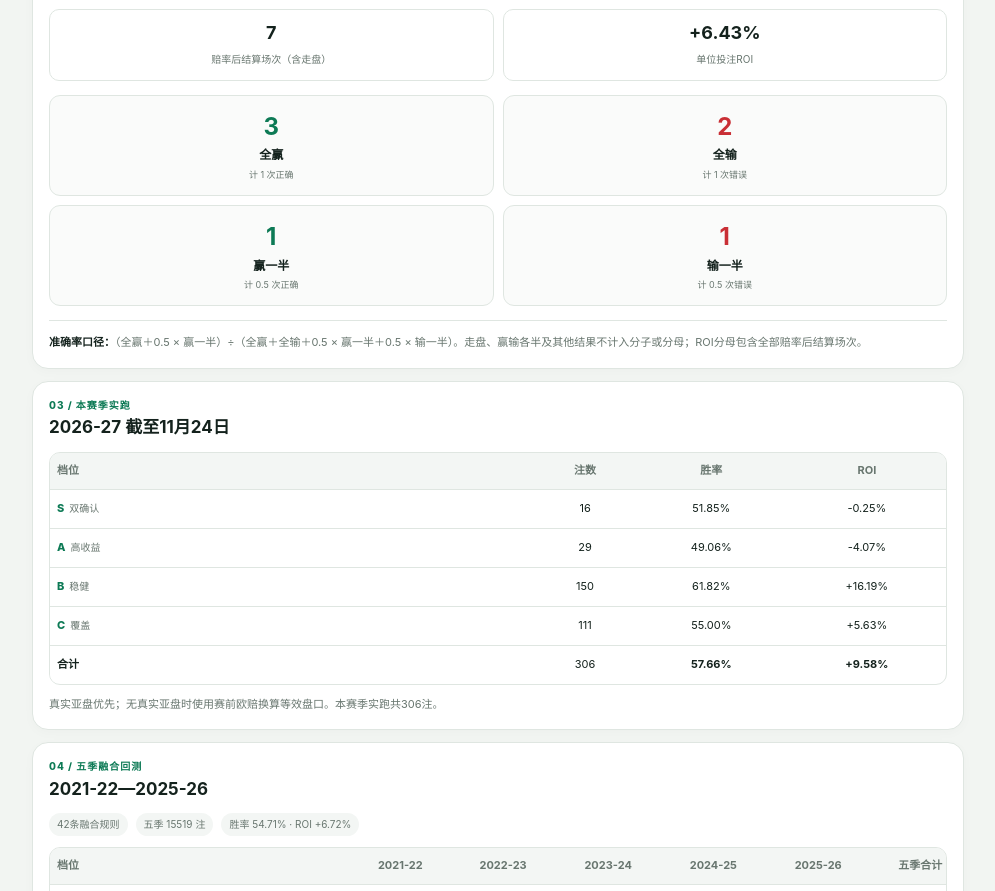
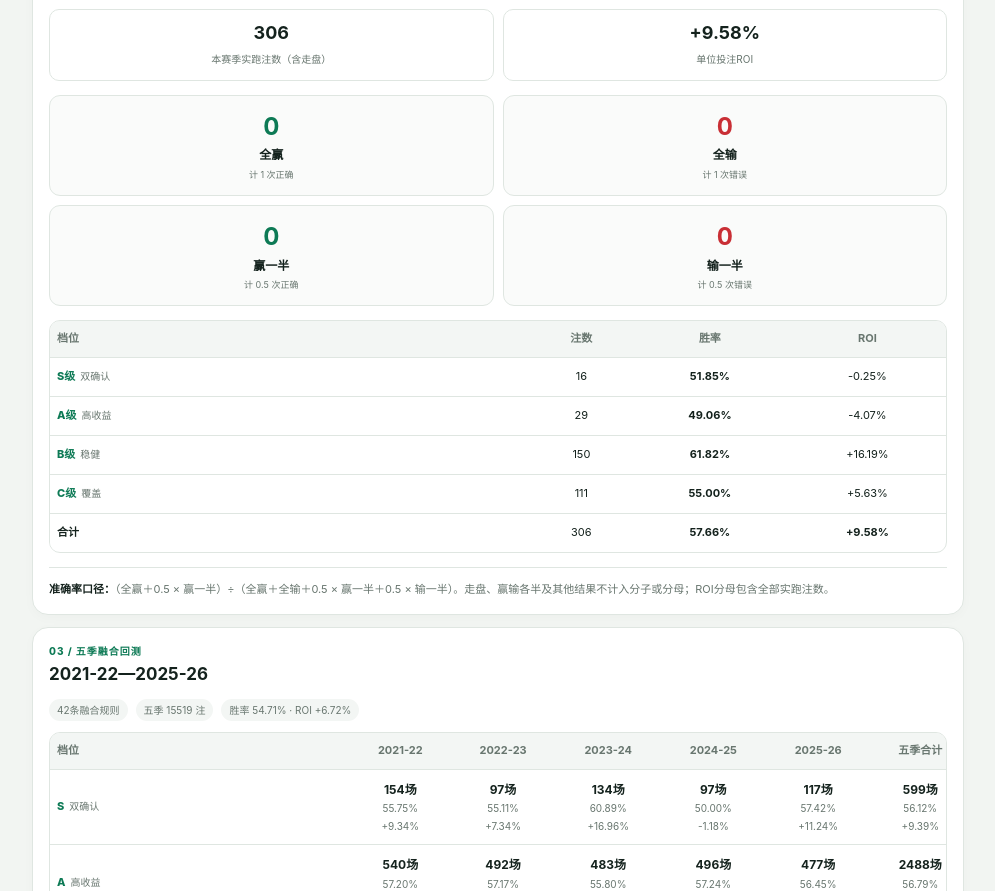
Before and after one commit to shanyan0820/poisson-football, a plain HTML site: page predictions.html in a window 1280 px wide. Shown: the part 509-1400 px from the top of the page, without its empty margins (142-1137 px from the left). Drawn offline with Linux system fonts and the light colour scheme.

Commit message:
Merge current season results into grade accuracy

```diff
--- a/predictions.html
+++ b/predictions.html
@@ -16,23 +16,23 @@
 </style>
 </head>
 <body>
-<header class="hero"><div class="hero-inner"><div class="brand"><h1>Market Signal Model</h1><span class="live">S/A/B/C 分档统计</span></div><p>正式赛前样本与历史回测分开呈现；所有信号按真实赛前赔率结算。</p><div class="hero-meta"><span class="updated" id="updated">正在检查数据版本…</span><span class="nav-links"><a class="nav" href="index.html">今日比赛 →</a></span></div></div></header>
+<header class="hero"><div class="hero-inner"><div class="brand"><h1>Market Signal Model</h1><span class="live">S/A/B/C 分档统计</span></div><p>本赛季实跑与五季历史回测分开呈现；所有信号按真实赛前赔率结算。</p><div class="hero-meta"><span class="updated" id="updated">正在检查数据版本…</span><span class="nav-links"><a class="nav" href="index.html">今日比赛 →</a></span></div></div></header>
 <main class="wrap">
 <section class="card setup">
-  <div class="step">01 / 正式赛前样本</div><h2 class="section-title">选择联赛与统计档位</h2>
+  <div class="step">01 / 本赛季实跑</div><h2 class="section-title" id="current-title">2026-27 · 选择联赛与统计档位</h2>
   <div class="controls">
     <div class="field"><label for="league">联赛范围</label><select id="league"><option value="ALL">全部联赛</option></select></div>
     <div class="field"><label for="model">统计档位</label><select id="model"><option value="ALL">全部档位</option><option value="S">S级</option><option value="A">A级</option><option value="B">B级</option><option value="C">C级</option></select></div>
   </div>
-  <p class="hint">这里只累计网站上已经赛前冻结并完成结算的正式样本；历史回看数据不混入。A/B/C 为综合信号分级，不展示具体参数。</p>
+  <p class="hint" id="current-hint">真实亚盘优先；无真实亚盘时使用赛前欧赔换算等效盘口。按联赛或档位筛选后，下方成绩同步变化。</p>
   <div class="error" id="error"></div>
 </section>
-<div class="loading" id="loading">正在读取真实结算与历史回测…</div>
+<div class="loading" id="loading">正在读取本赛季真实结算与历史回测…</div>
 <div id="content" class="hidden">
 <section class="card">
   <div class="step">02 / 分档准确率</div><h2 class="section-title" id="scope-title">全部联赛 · 全部档位</h2>
   <div class="accuracy-box"><strong id="accuracy">—</strong><span>等效正确 ÷ 四类结果的等效有效判定</span></div>
-  <div class="live-metrics"><div class="live-metric"><b id="trigger-count">0</b><span>赔率后结算场次（含走盘）</span></div><div class="live-metric"><b id="roi">—</b><span>单位投注ROI</span></div></div>
+  <div class="live-metrics"><div class="live-metric"><b id="trigger-count">0</b><span>本赛季实跑注数（含走盘）</span></div><div class="live-metric"><b id="roi">—</b><span>单位投注ROI</span></div></div>
   <div class="outcomes">
     <div class="outcome good"><b id="full-win">0</b><span>全赢</span><small>计 1 次正确</small></div>
     <div class="outcome bad"><b id="full-loss">0</b><span>全输</span><small>计 1 次错误</small></div>
@@ -40,10 +40,10 @@
     <div class="outcome bad"><b id="half-loss">0</b><span>输一半</span><small>计 0.5 次错误</small></div>
   </div>
   <div class="empty" id="empty">当前筛选暂无符合口径的已结算样本。</div>
-  <div class="formula"><b>准确率口径：</b>（全赢＋0.5 × 赢一半）÷（全赢＋全输＋0.5 × 赢一半＋0.5 × 输一半）。走盘、赢输各半及其他结果不计入分子或分母；ROI分母包含全部赔率后结算场次。</div>
+  <div class="table-scroll" style="margin-top:14px"><table class="rule-table"><thead><tr><th>档位</th><th>注数</th><th>胜率</th><th>ROI</th></tr></thead><tbody id="rule-rows"></tbody></table></div>
+  <div class="formula"><b>准确率口径：</b>（全赢＋0.5 × 赢一半）÷（全赢＋全输＋0.5 × 赢一半＋0.5 × 输一半）。走盘、赢输各半及其他结果不计入分子或分母；ROI分母包含全部实跑注数。</div>
 </section>
-<section class="card"><div class="step">03 / 本赛季实跑</div><h2 class="section-title">2026-27 截至11月24日</h2><div class="table-scroll"><table class="rule-table"><thead><tr><th>档位</th><th>注数</th><th>胜率</th><th>ROI</th></tr></thead><tbody id="rule-rows"></tbody></table></div><p class="hint">真实亚盘优先；无真实亚盘时使用赛前欧赔换算等效盘口。本赛季实跑共306注。</p></section>
-<section class="card"><div class="step">04 / 五季融合回测</div><h2 class="section-title">2021-22—2025-26</h2><div class="backtest-meta" id="backtest-meta"></div><div class="table-scroll"><table class="rule-table backtest-table"><thead><tr><th>档位</th><th>2021-22</th><th>2022-23</th><th>2023-24</th><th>2024-25</th><th>2025-26</th><th>五季合计</th></tr></thead><tbody id="backtest-rows"></tbody></table></div><p class="hint">每格显示注数、胜率与ROI。十五刻度仅用于五大联赛、德乙和英冠；双确认为S级。</p><div class="warning">历史回测不等于收益保证；本赛季A级和S级样本仍较少。</div></section>
+<section class="card"><div class="step">03 / 五季融合回测</div><h2 class="section-title">2021-22—2025-26</h2><div class="backtest-meta" id="backtest-meta"></div><div class="table-scroll"><table class="rule-table backtest-table"><thead><tr><th>档位</th><th>2021-22</th><th>2022-23</th><th>2023-24</th><th>2024-25</th><th>2025-26</th><th>五季合计</th></tr></thead><tbody id="backtest-rows"></tbody></table></div><p class="hint">每格显示注数、胜率与ROI。十五刻度仅用于五大联赛、德乙和英冠；双确认为S级。</p><div class="warning">历史回测不等于收益保证；本赛季A级和S级样本仍较少。</div></section>
 </div>
 <footer class="footer">老杨足球实验室 · Market Signal Model · 赛前冻结、赛后真实结算</footer>
 </main>
@@ -51,39 +51,38 @@
 const $=id=>document.getElementById(id);let DATA=null,BACKTEST=null;
 const GRADES=['S','A','B','C'];
 const modelNames={ALL:'全部档位',S:'S级',A:'A级',B:'B级',C:'C级'};
-const gradeDescriptions={A:'重点观察',B:'综合信号',C:'综合信号'};
 const esc=v=>String(v??'').replace(/[&<>'"]/g,c=>({'&':'&amp;','<':'&lt;','>':'&gt;',"'":'&#39;','"':'&quot;'}[c]));
 const pct=v=>v==null?'—':(Number(v)*100).toFixed(2)+'%';
 const roi=v=>v==null?'—':(Number(v)>0?'+':'')+(Number(v)*100).toFixed(2)+'%';
 const keys=['full_win','full_loss','half_win','half_loss'];
-function records(){const unique=new Map();[...DATA.history,...DATA.fixtures].forEach(r=>unique.set(r.key,r));return[...unique.values()]}
-function combineSummaries(summaries){
- const combined={n:0,unit_profit:0};keys.forEach(k=>combined[k]=0);
- summaries.filter(Boolean).forEach(summary=>{combined.n+=Number(summary.n)||0;combined.unit_profit+=Number(summary.unit_profit)||0;keys.forEach(k=>combined[k]+=Number(summary[k])||0)});
- const effectiveBase=combined.full_win+combined.full_loss+.5*combined.half_win+.5*combined.half_loss;
- const effectiveWins=combined.full_win+.5*combined.half_win;
- combined.effective_win_rate=effectiveBase>0?effectiveWins/effectiveBase:null;
- combined.roi=combined.n>0?combined.unit_profit/combined.n:null;
- return combined;
+function gradeSummary(grade){
+ const league=$('league').value,current=BACKTEST.grades?.[grade]?.current;
+ return league==='ALL'?current:current?.by_league?.[league];
 }
-function gradeSummary(grade){
- const league=$('league').value,market=DATA.market_tracking?.grades?.[grade];
- return league==='ALL'?market?.overall:market?.by_league?.[league];
+function summaryFor(grade){
+ const league=$('league').value;
+ if(grade!=='ALL')return gradeSummary(grade);
+ return league==='ALL'?BACKTEST.current:BACKTEST.current.by_league[league];
 }
-function summaryFor(grade){return grade==='ALL'?combineSummaries(GRADES.map(gradeSummary)):gradeSummary(grade)}
-function statsFrom(summary){const counts={full_win:0,full_loss:0,half_win:0,half_loss:0};if(summary)keys.forEach(k=>counts[k]=summary[k]||0);const n=Object.values(counts).reduce((a,b)=>a+b,0);return{n,triggers:summary?.n||0,accuracy:summary?.effective_win_rate??null,roi:summary?.roi??null,counts}}
-function netWins(stats){const c=stats.counts;return c.full_win+.5*c.half_win-c.full_loss-.5*c.half_loss}
-const signedNet=v=>(v>0?'+':'')+Number(v.toFixed(1));
+function statsFrom(summary){
+ const counts={full_win:0,full_loss:0,half_win:0,half_loss:0};
+ if(summary)keys.forEach(k=>counts[k]=summary[k]||0);
+ return{triggers:summary?.n||0,accuracy:summary?.effective_win_rate??null,roi:summary?.roi??null,counts};
+}
 function currentStats(){return statsFrom(summaryFor($('model').value))}
 function renderRules(){
  $('rule-rows').innerHTML=GRADES.map(grade=>{
-  const s=statsFrom(summaryFor(grade)),featured=grade==='A',net=netWins(s);
-  return`<tr class="clickable ${featured?'featured-rule':''}" data-grade="${grade}"><td><span class="rule-id">${grade}级</span><span class="rule-name">${gradeDescriptions[grade]}</span></td><td>${s.triggers}</td><td>${s.counts.full_win}</td><td>${s.counts.full_loss}</td><td>${s.counts.half_win}</td><td>${s.counts.half_loss}</td><td><b>${pct(s.accuracy)}</b></td><td>${roi(s.roi)}</td><td><span class="net-value ${net>0?'net-win':net<0?'net-loss':''}">${signedNet(net)}</span></td></tr>`;
- }).join('');
+  const s=statsFrom(gradeSummary(grade)),r=BACKTEST.grades[grade];
+  return`<tr class="clickable" data-grade="${grade}"><td><span class="rule-id">${grade}级</span><span class="rule-name">${r.name}</span></td><td>${s.triggers}</td><td><b>${pct(s.accuracy)}</b></td><td>${roi(s.roi)}</td></tr>`;
+ }).join('')+`<tr><td><b>合计</b></td><td>${currentStats().triggers}</td><td><b>${pct(currentStats().accuracy)}</b></td><td><b>${roi(currentStats().roi)}</b></td></tr>`;
  document.querySelectorAll('[data-grade]').forEach(row=>row.addEventListener('click',()=>{$('model').value=row.dataset.grade;render();window.scrollTo({top:0,behavior:'smooth'})}));
 }
 function backtestCell(summary){return`<td class="season-cell"><b>${summary?.n||0}场</b><span>${pct(summary?.effective_win_rate)}</span><span>${roi(summary?.roi)}</span></td>`}
-function renderBacktest(){if(!BACKTEST)return;$('backtest-meta').innerHTML=`<span>42条融合规则</span><span>五季 ${BACKTEST.overall.n} 注</span><span>胜率 ${pct(BACKTEST.overall.effective_win_rate)} · ROI ${roi(BACKTEST.overall.roi)}</span>`;$('rule-rows').innerHTML=['S','A','B','C'].map(id=>{const r=BACKTEST.grades[id],x=r.current;return `<tr><td><span class="rule-id">${id}</span><span class="rule-name">${r.name}</span></td><td>${x.n}</td><td>${pct(x.effective_win_rate)}</td><td>${roi(x.roi)}</td></tr>`}).join('')+`<tr><td><b>合计</b></td><td>${BACKTEST.current.n}</td><td><b>${pct(BACKTEST.current.effective_win_rate)}</b></td><td><b>${roi(BACKTEST.current.roi)}</b></td></tr>`;$('backtest-rows').innerHTML=['S','A','B','C'].map(id=>`<tr><td><span class="rule-id">${id}</span><span class="rule-name">${BACKTEST.grades[id].name}</span></td>${Object.values(BACKTEST.seasons).map(s=>backtestCell(s.grades[id])).join('')}${backtestCell(BACKTEST.grades[id].overall)}</tr>`).join('')}
+function renderBacktest(){
+ if(!BACKTEST)return;
+ $('backtest-meta').innerHTML=`<span>42条融合规则</span><span>五季 ${BACKTEST.overall.n} 注</span><span>胜率 ${pct(BACKTEST.overall.effective_win_rate)} · ROI ${roi(BACKTEST.overall.roi)}</span>`;
+ $('backtest-rows').innerHTML=GRADES.map(id=>`<tr><td><span class="rule-id">${id}</span><span class="rule-name">${BACKTEST.grades[id].name}</span></td>${Object.values(BACKTEST.seasons).map(s=>backtestCell(s.grades[id])).join('')}${backtestCell(BACKTEST.grades[id].overall)}</tr>`).join('');
+}
 function render(){
  const stats=currentStats(),c=stats.counts;
  $('accuracy').textContent=pct(stats.accuracy);$('trigger-count').textContent=stats.triggers;$('roi').textContent=roi(stats.roi);keys.forEach(key=>$(key.replaceAll('_','-')).textContent=c[key]);
@@ -94,8 +93,10 @@ async function init(){try{
  const [response,backtestResponse]=await Promise.all([fetch(`data/public_predictions.json?v=${Date.now()}`,{cache:'no-store'}),fetch(`data/fusion_report.json?v=${Date.now()}`,{cache:'no-store'})]);
  if(!response.ok)throw new Error(`赛前数据 HTTP ${response.status}`);if(!backtestResponse.ok)throw new Error(`回测数据 HTTP ${backtestResponse.status}`);
  DATA=await response.json();BACKTEST=await backtestResponse.json();
- const names={};if(DATA.stat_leagues)DATA.stat_leagues.forEach(r=>names[r.league_id]=r.league_name);else records().forEach(r=>names[r.league_id]=r.league_name);const ids=Object.keys(names).sort((a,b)=>names[a].localeCompare(names[b],'zh-CN'));
+ const names=BACKTEST.current.league_names||{},ids=Object.keys(names).sort((a,b)=>names[a].localeCompare(names[b],'zh-CN'));
  $('league').innerHTML='<option value="ALL">全部联赛</option>'+ids.map(id=>`<option value="${esc(id)}">${esc(names[id])}</option>`).join('');
+ $('current-title').textContent=`2026-27 · 截至${BACKTEST.cutoff}`;
+ $('current-hint').textContent=`真实亚盘优先；无真实亚盘时使用赛前欧赔换算等效盘口。本赛季共${BACKTEST.current.n}注，按联赛或档位筛选后，下方成绩同步变化。`;
  $('updated').textContent=`数据更新：${DATA.generated_at.replace('T',' ').replace('+00:00',' UTC')}`;$('content').classList.remove('hidden');render();renderBacktest();
  }catch(e){$('error').textContent='统计数据读取失败：'+e.message;$('error').style.display='block';$('updated').textContent='数据读取失败'}finally{$('loading').classList.add('hidden')}}
 $('league').addEventListener('change',render);$('model').addEventListener('change',render);init();
```
Also changed, not shown: 1 other file.
